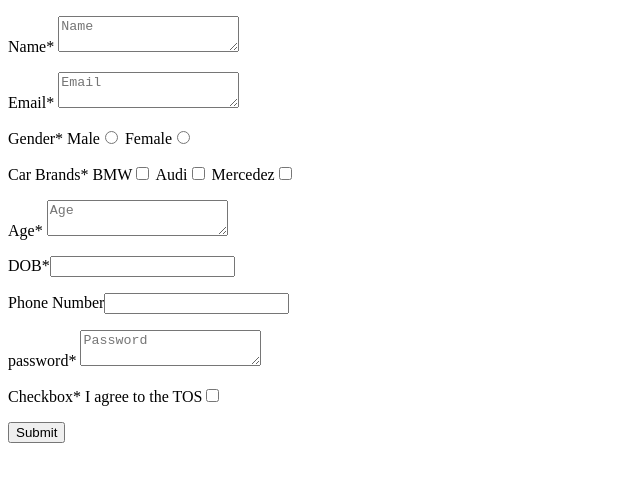
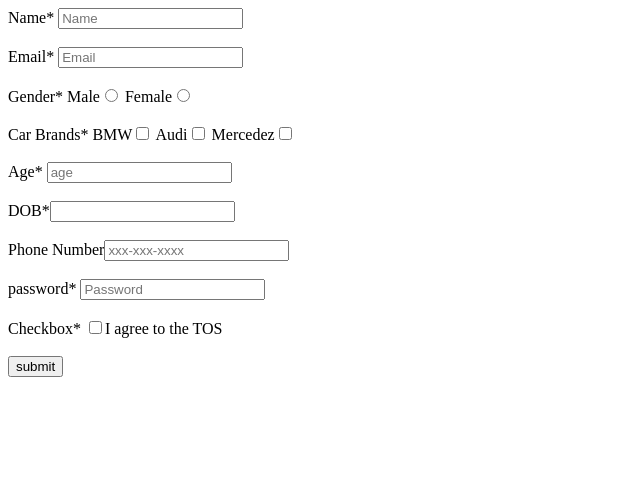
Before and after one commit to acciojob/signup-form-car-vetrivelseenu, a website: page main.html in a window 1280 px wide. Shown: the whole page, without its empty margins (0-640 px from the left). Drawn offline with Linux system fonts and the light colour scheme.

Commit message:
created a submission

```diff
--- a/main.html
+++ b/main.html
@@ -7,49 +7,30 @@
 </head>
 
 <body>
-    <form>
-	 <p>
+    <form action="" method="post">
+
 		<label for="name">Name*</label>
-        <textarea name="name" placeholder="Name"></textarea>
+       <input type="text" id="nmae" placeholder="Name" required></br></br>
+		<label for="email">Email*</label>
+		<input type="email" id="email" placeholder="Email" required></br></br>
+		   <lable >Gender*</lable>
+		   <label for="gender_m">Male<input type="radio" name="gender" value="male" id="gender_m" required></label>
+		   <label for="gender_f">Female<input type="radio" name="gender" value="female" id="gender_p" required></label></br></br>
+		    <lable>Car Brands*</label>
+		   <lable for="cars">BMW<input type="checkbox" id="cars" placeholder="--Please choose an option--" required></lable>
+		   <lable for="cars">Audi<input type="checkbox" id="cars" placeholder="--Please choose an option--" required></lable>
+		   <lable for="cars">Mercedez<input type="checkbox" id="cars" placeholder="--Please choose an option--" required></lable><br><br>
 
+		   <lable for="age">Age*</lable>
+		<input type="number" id="age" placeholder="age" required><br><br>
+		<label for="dob">DOB*<input type="number" id="age" required></label><br><br>
+		<label for="tel">Phone Number<input type="tel" id="tel" placeholder="xxx-xxx-xxxx" ></label><br><br>
+		<label for="password">password*</label>
+		 <input type="password" id="password" placeholder="Password" required></br></br>
+		<label for="tos">Checkbox*</label>
+		<input type="checkbox" id="tos" required>I agree to the TOS</label><br><br>
+		<button type="submit">submit</button>
 
-	 </p>
-	 <p>
-		<label for="email">Email*</label>
-		  <textarea name="email" placeholder="Email"></textarea>
-	 </p>
-	 <p>
-		   <lable>Gender*</lable>
-		   <label>Male<input type="radio" name="gender" value="male"/></label>
-		   <label>Female<input type="radio" name="gender" value="female"/></label>
-	</p>
-	<p>
-		   <lable>Car Brands*</label>
-		   <lable>BMW<input type="checkbox" /></lable>
-		   <lable>Audi<input type="checkbox" /></lable>
-		   <lable>Mercedez<input type="checkbox" /></lable>
-	</p>
-    <p>
-		<lable for="age">Age*</lable>
-		 <textarea name="age" placeholder="Age"></textarea>
-	</p>
-    <p>
-		<label>DOB*<input type="number" /></label>
-    </p>
-	<p>
-		<label>Phone Number<input type="tel" /></label>
-	</p>
-	<p>
-		<label for="password">password*</label>
-		 <textarea name="password" placeholder="Password"></textarea>
-	</p>
-    <p>
-		<label>Checkbox*</label>
-		<label>I agree to the TOS<input type="checkbox" /></label>
-	</p>
-    <p>
-		<input type="submit" />
-	</p>
 
 
 </body>
```
